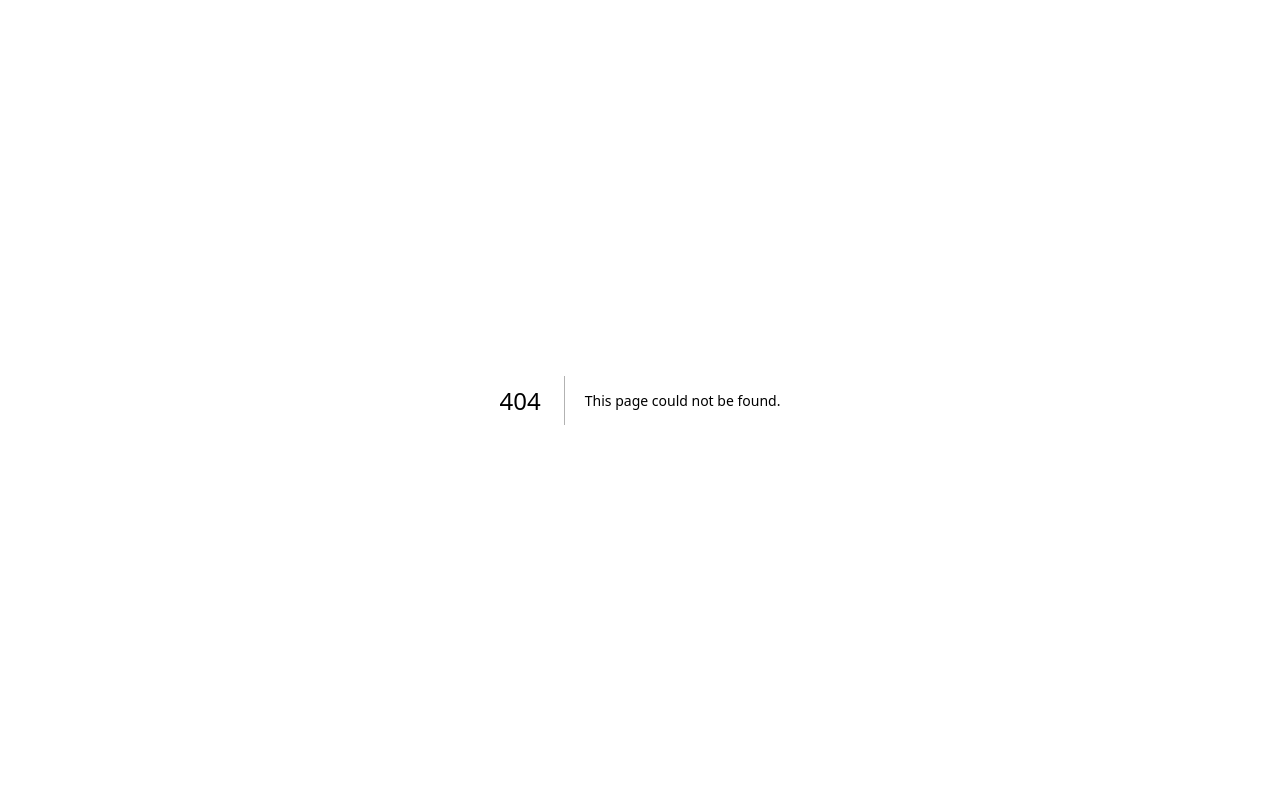
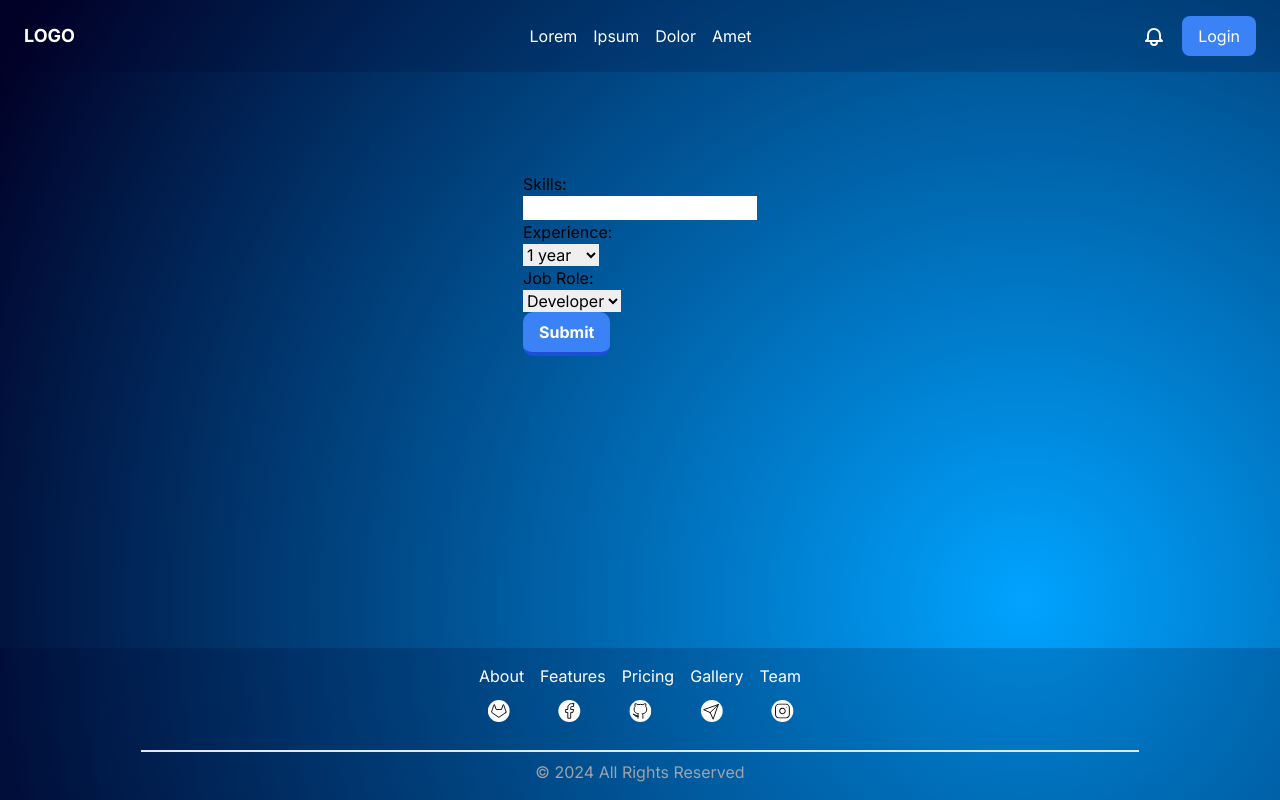
Before and after one commit to sarveshdakhore/papyrus, a Next.js app in the folder frontend/: page /resume in a window 1280 px wide. Before the commit this address had no page. Built offline with nearby package versions, Linux system fonts and the light colour scheme.

Commit message:
resume page

```diff
--- /dev/null
+++ b/frontend/app/components/ResumeForm.tsx
@@ -0,0 +1,83 @@
+"use client";
+import React, { useState } from 'react';
+
+interface Option {
+  value: string;
+  label: string;
+}
+
+const JobForm: React.FC = () => {
+  const [skills, setSkills] = useState('');
+  const [experience, setExperience] = useState('');
+  const [jobRole, setJobRole] = useState('');
+
+  const experienceOptions: Option[] = [
+    { value: '1', label: '1 year' },
+    { value: '2', label: '2 years' },
+    // Add more options as needed
+  ];
+
+  const jobRoleOptions: Option[] = [
+    { value: 'developer', label: 'Developer' },
+    { value: 'designer', label: 'Designer' },
+    // Add more options as needed
+  ];
+
+  const handleSubmit = (e: React.FormEvent<HTMLFormElement>) => {
+    e.preventDefault();
+    // Handle form submission logic here
+    console.log('Skills:', skills);
+    console.log('Experience:', experience);
+    console.log('Job Role:', jobRole);
+  };
+
+  return (
+    <div className="flex justify-center items-center mt-[100px] ">
+        <form onSubmit={handleSubmit}>
+        <div>
+            <label htmlFor="skills" className='block'>Skills:</label>
+            <input
+            type="text"
+            id="skills"
+            className='block text-black'
+            value={skills}
+            onChange={(e) => setSkills(e.target.value)}
+            />
+        </div>
+        <div>
+            <label htmlFor="experience" className='block'>Experience:</label>
+            <select
+            id="experience"
+            className='block text-black'
+            value={experience}
+            onChange={(e) => setExperience(e.target.value)}
+            >
+            {experienceOptions.map((option) => (
+                <option key={option.value} value={option.value}>
+                {option.label}
+                </option>
+            ))}
+            </select>
+        </div>
+        <div>
+            <label htmlFor="jobRole" className='block'>Job Role:</label>
+            <select
+            id="jobRole"
+            value={jobRole}
+            className='block text-black'
+            onChange={(e) => setJobRole(e.target.value)}
+            >
+            {jobRoleOptions.map((option) => (
+                <option key={option.value} value={option.value}>
+                {option.label}
+                </option>
+            ))}
+            </select>
+        </div>
+        <button type="submit" className='bg-blue-500 hover:bg-blue-400 text-white font-bold py-2 px-4 border-b-4 border-blue-700 hover:border-blue-500 rounded-[10px]'>Submit</button>
+        </form>
+    </div>
+  );
+};
+
+export default JobForm;
--- /dev/null
+++ b/frontend/app/resume/page.tsx
@@ -0,0 +1,22 @@
+import React from "react";
+import Navbar from "../components/Navbar";
+import Footer from "../components/Footer";
+import JobForm from "../components/ResumeForm";
+
+const resume = () => {
+  return (
+    <div
+      className="min-h-screen flex flex-col"
+      style={{
+        background:
+          "radial-gradient(circle 72rem at 80% 75%, #00A3FF, #010127)",
+      }}
+    >
+      <Navbar />
+      <JobForm/>
+      <Footer />
+    </div>
+  );
+};
+
+export default resume;
```
